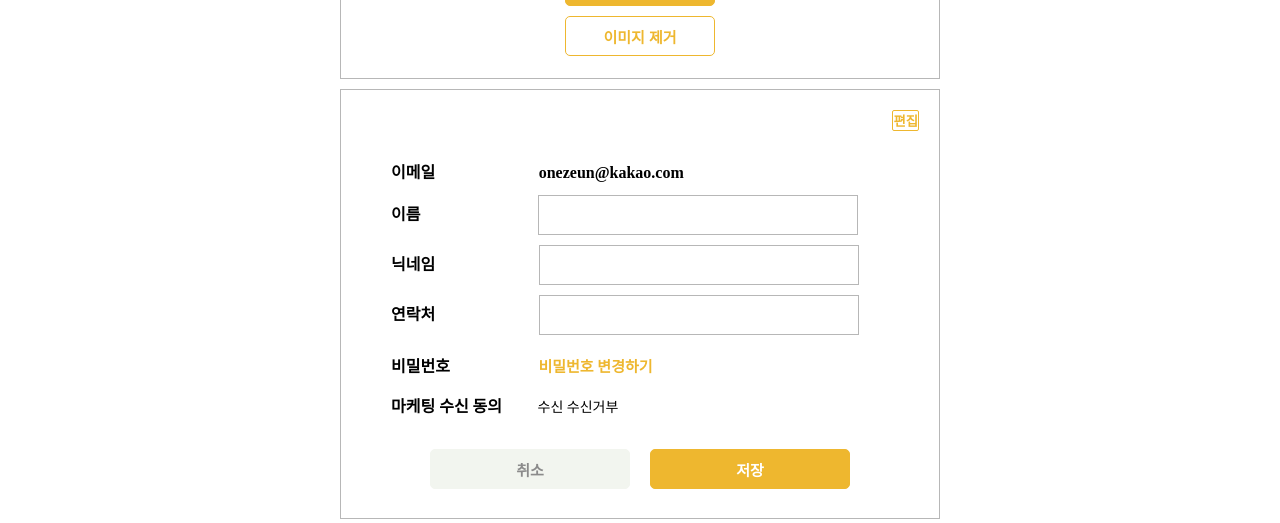
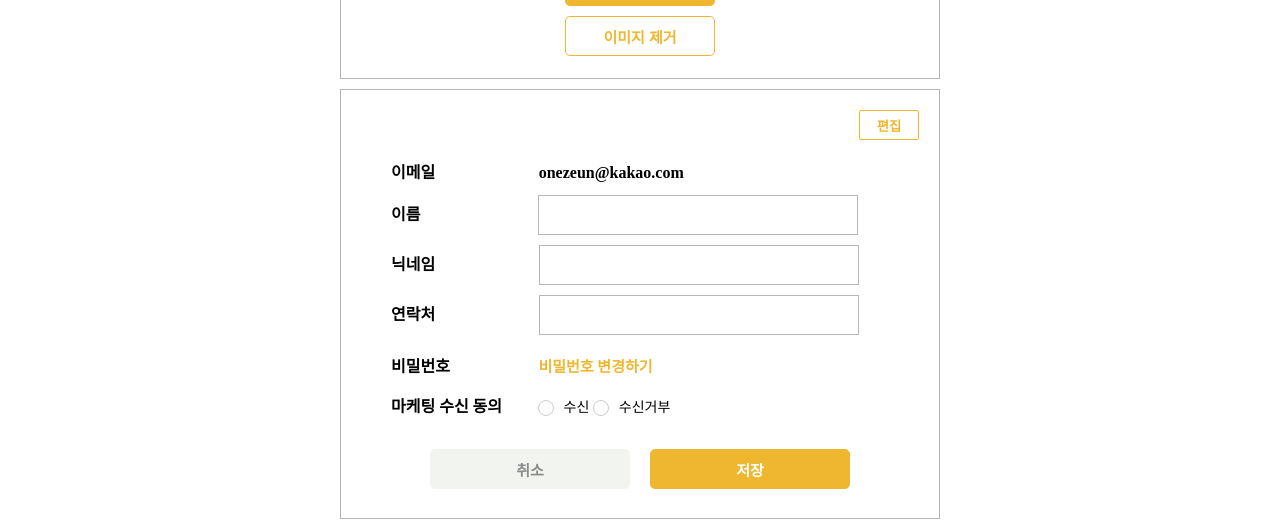
Before and after one commit to onezeun/KDT, a PHP site: page /user.html in a window 1280 px wide. Shown: the part 619-1142 px from the top of the page. Run offline with PHP 8.4, Linux system fonts and the light colour scheme; some web fonts are replaced.

Commit message:
fix: css 수정

```diff
--- a/first_project/css/login.css
+++ b/first_project/css/login.css
@@ -66,6 +66,11 @@
   height: 20px;
   margin: auto;
   color: #8c8c8c;
+  vertical-align: middle;
+}
+
+.save_password_label {
+  margin-left: 15px;
 }
 
 .lock{
--- a/first_project/css/reservation.css
+++ b/first_project/css/reservation.css
@@ -256,6 +256,8 @@ fieldset {
 }
 
 .checkterm_wrap button {
+  width: 70px;
+  height: 22px;
   background: white;
   color: #eeb72f;
   border: 1px solid #eeb72f;
--- a/first_project/css/signup.css
+++ b/first_project/css/signup.css
@@ -90,9 +90,8 @@
 }
 
 .term p {
-  font-size: 11px;
+  font-size: 13px;
   color: #8c8c8c;
-  margin-top: -6px;
   margin-bottom: 15px;
 }
 
--- a/first_project/css/user.css
+++ b/first_project/css/user.css
@@ -73,6 +73,8 @@ fieldset {
   position: absolute;
   right: 20px;
   top: 20px;
+  width: 60px;
+  height: 30px;
   background: white;
   color: #eeb72f;
   border: 1px solid #eeb72f;
@@ -84,6 +86,7 @@ fieldset {
   width: 130px;
   font-size: 16px;
   font-weight: bold;
+  vertical-align: center;
 }
 
 .change_info_wrap input[type="text"] {
@@ -122,7 +125,7 @@ fieldset {
   margin-left: 85px;
 }
 
-.mk_checkbox {
+.mk_radio {
   margin-left: 32px;
   display: inline-block;
 }
--- a/first_project/login.html
+++ b/first_project/login.html
@@ -84,7 +84,7 @@
               <input type="checkbox" class="save_email" id="save_email">
               <label for="save_email">이메일 저장</label>
               <input type="checkbox" class="save_password" id="save_password">
-              <label for="save_password">비밀번호 저장</label>
+              <label for="save_password" class="save_password_label">비밀번호 저장</label>
             <div class="lock">
               <img src="images/lock.png" alt="자물쇠아이콘">
               <a href="#">아이디/비밀번호찾기</a>
--- a/first_project/signup.html
+++ b/first_project/signup.html
@@ -99,7 +99,7 @@
 
             <fieldset class="term">
               <legend>약관 동의</legend>
-              <p>민다 회원으로 가입하셔서 포인트 적립, 베스트 평가회원 선정 등 민다가 제공하는 서비스 혜택을 받으세요.</p>
+              <p>회원가입 후 포인트 적립, 베스트 평가회원 선정 등 민다가 제공하는 서비스 혜택을 받으세요.</p>
               <div class="term_wrap">
                 <div class="checkbox_wrap">
                   <input type="checkbox" class="checkbox01" id="checkbox01">
--- a/first_project/user.html
+++ b/first_project/user.html
@@ -109,9 +109,9 @@
               </div>
               <div class="marketing">
                 <span>마케팅 수신 동의</span>
-                <div class="mk_checkbox">
-                  <input type="checkbox">수신
-                  <input type="checkbox">수신거부
+                <div class="mk_radio">
+                  <input type="radio" name="marketing" id="mk_btn1"><label for="mk_btn1">수신</label>
+                  <input type="radio" name="marketing" id="mk_btn2"><label for="mk_btn2">수신거부</label>
                 </div>
               </div>
               <div class="btn">
```
